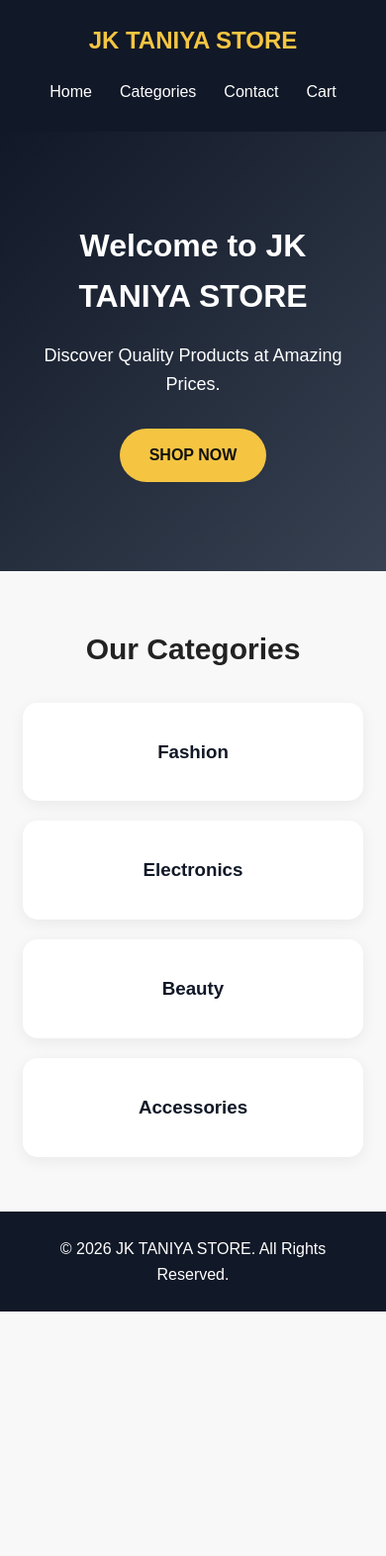
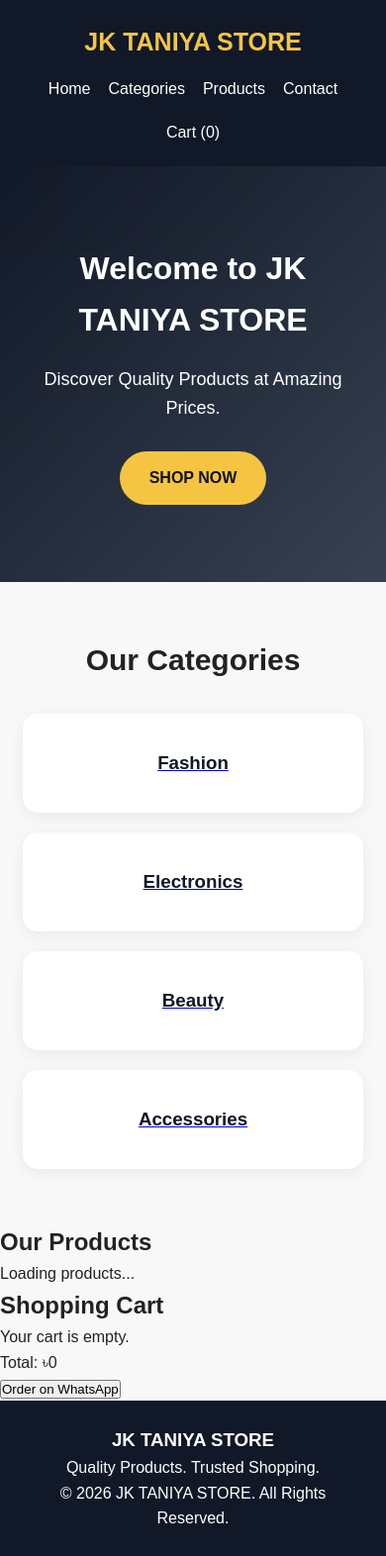
Before and after one commit to jktaniyastore-byte/jktaniya-store., a plain HTML site: page index.html in a window 390 px wide. Shown: the whole page at 99% size. Before the commit the page ends 1325 px from the top, so only its background shows below. Drawn offline with Linux system fonts and the light colour scheme.

Commit message:
Update index.html

```diff
--- a/index.html
+++ b/index.html
@@ -4,160 +4,67 @@
   <meta charset="UTF-8">
   <meta name="viewport" content="width=device-width, initial-scale=1.0">
   <title>JK TANIYA STORE</title>
-  <meta name="description" content="Welcome to JK TANIYA STORE - Your premium online shopping destination.">
+  <meta name="description" content="Shop quality fashion, beauty and lifestyle products at JK TANIYA STORE.">
 
   <link rel="stylesheet" href="style.css">
   <script src="app.js" defer></script>
-  <style>
-    * {
-      margin: 0;
-      padding: 0;
-      box-sizing: border-box;
-    }
-
-    body {
-      font-family: Arial, sans-serif;
-      background: #f8f8f8;
-      color: #222;
-    }
-
-    header {
-      background: #111827;
-      color: white;
-      padding: 22px 6%;
-      display: flex;
-      justify-content: space-between;
-      align-items: center;
-      flex-wrap: wrap;
-      gap: 15px;
-    }
-
-    .logo {
-      font-size: 24px;
-      font-weight: bold;
-      color: #f5c542;
-    }
-
-    nav a {
-      color: white;
-      text-decoration: none;
-      margin-left: 18px;
-    }
-
-    .hero {
-      min-height: 420px;
-      padding: 90px 8%;
-      text-align: center;
-      background: linear-gradient(135deg, #111827, #374151);
-      color: white;
-      animation: fadeIn 1.2s ease;
-    }
-
-    .hero h1 {
-      font-size: clamp(32px, 6vw, 55px);
-      margin-bottom: 20px;
-    }
-
-    .hero p {
-      font-size: 18px;
-      margin-bottom: 30px;
-    }
-
-    .shop-btn {
-      display: inline-block;
-      background: #f5c542;
-      color: #111;
-      padding: 14px 30px;
-      border-radius: 30px;
-      text-decoration: none;
-      font-weight: bold;
-    }
-
-    .categories {
-      padding: 55px 6%;
-      text-align: center;
-    }
-
-    .categories h2 {
-      margin-bottom: 30px;
-      font-size: 30px;
-    }
-
-    .category-grid {
-      display: grid;
-      grid-template-columns: repeat(auto-fit, minmax(180px, 1fr));
-      gap: 20px;
-    }
-
-    .category {
-      background: white;
-      padding: 35px 15px;
-      border-radius: 15px;
-      box-shadow: 0 4px 15px #00000010;
-      transition: transform .3s;
-    }
-
-    .category:hover {
-      transform: translateY(-8px);
-    }
-
-    .category h3 {
-      color: #111827;
-    }
-
-    footer {
-      background: #111827;
-      color: white;
-      padding: 25px;
-      text-align: center;
-    }
-
-    @keyframes fadeIn {
-      from { opacity: 0; transform: translateY(20px); }
-      to { opacity: 1; transform: translateY(0); }
-    }
-
-    @media(max-width: 600px) {
-      header {
-        justify-content: center;
-      }
-      nav a {
-        margin: 5px;
-      }
-    }
-  </style>
 </head>
-
 <body>
 
   <header>
     <div class="logo">JK TANIYA STORE</div>
     <nav>
-      <a href="#">Home</a>
+      <a href="#home">Home</a>
       <a href="#categories">Categories</a>
+      <a href="#products">Products</a>
       <a href="#contact">Contact</a>
-      <a href="#cart">Cart</a>
+      <a href="#cart">Cart (<span id="cart-count">0</span>)</a>
     </nav>
   </header>
 
-  <section class="hero">
+  <main>
+    <section class="hero" id="home">
       <h1>Welcome to JK TANIYA STORE</h1>
       <p>Discover Quality Products at Amazing Prices.</p>
-    <a href="#categories" class="shop-btn">SHOP NOW</a>
+      <a href="#products" class="shop-btn">SHOP NOW</a>
     </section>
 
     <section class="categories" id="categories">
       <h2>Our Categories</h2>
-
       <div class="category-grid">
-      <div class="category"><h3>Fashion</h3></div>
-      <div class="category"><h3>Electronics</h3></div>
-      <div class="category"><h3>Beauty</h3></div>
-      <div class="category"><h3>Accessories</h3></div>
+        <a class="category" href="#products" data-category="Fashion">
+          <h3>Fashion</h3>
+        </a>
+        <a class="category" href="#products" data-category="Electronics">
+          <h3>Electronics</h3>
+        </a>
+        <a class="category" href="#products" data-category="Beauty">
+          <h3>Beauty</h3>
+        </a>
+        <a class="category" href="#products" data-category="Accessories">
+          <h3>Accessories</h3>
+        </a>
       </div>
     </section>
 
+    <section class="products" id="products">
+      <h2>Our Products</h2>
+      <div id="product-list" class="product-grid">
+        <p>Loading products...</p>
+      </div>
+    </section>
+
+    <section id="cart" class="cart-section">
+      <h2>Shopping Cart</h2>
+      <div id="cart-items">Your cart is empty.</div>
+      <p>Total: ৳<span id="cart-total">0</span></p>
+      <button id="checkout-btn" type="button">Order on WhatsApp</button>
+    </section>
+  </main>
+
   <footer id="contact">
+    <h3>JK TANIYA STORE</h3>
+    <p>Quality Products. Trusted Shopping.</p>
     <p>© 2026 JK TANIYA STORE. All Rights Reserved.</p>
   </footer>
 
```
Lines whose indentation alone changed are shown as unchanged.
